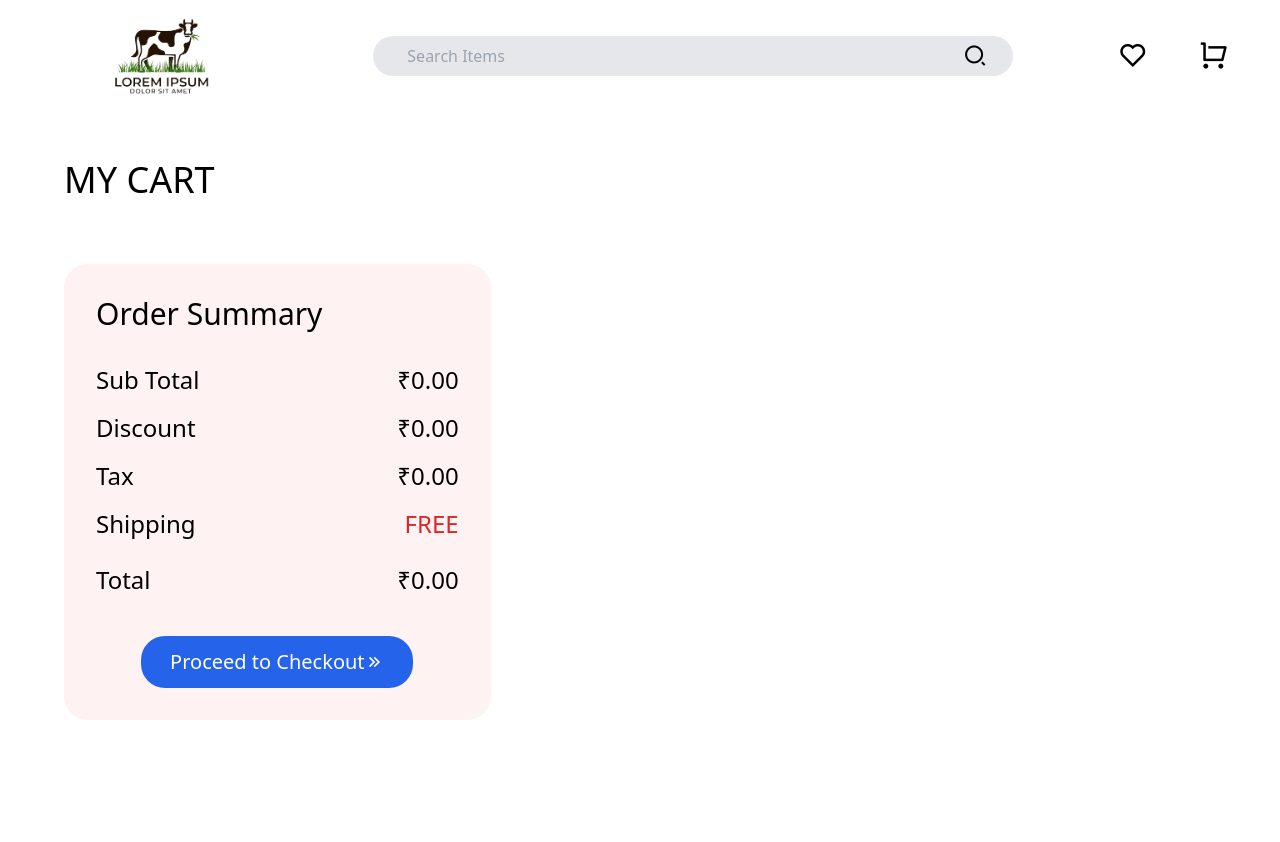
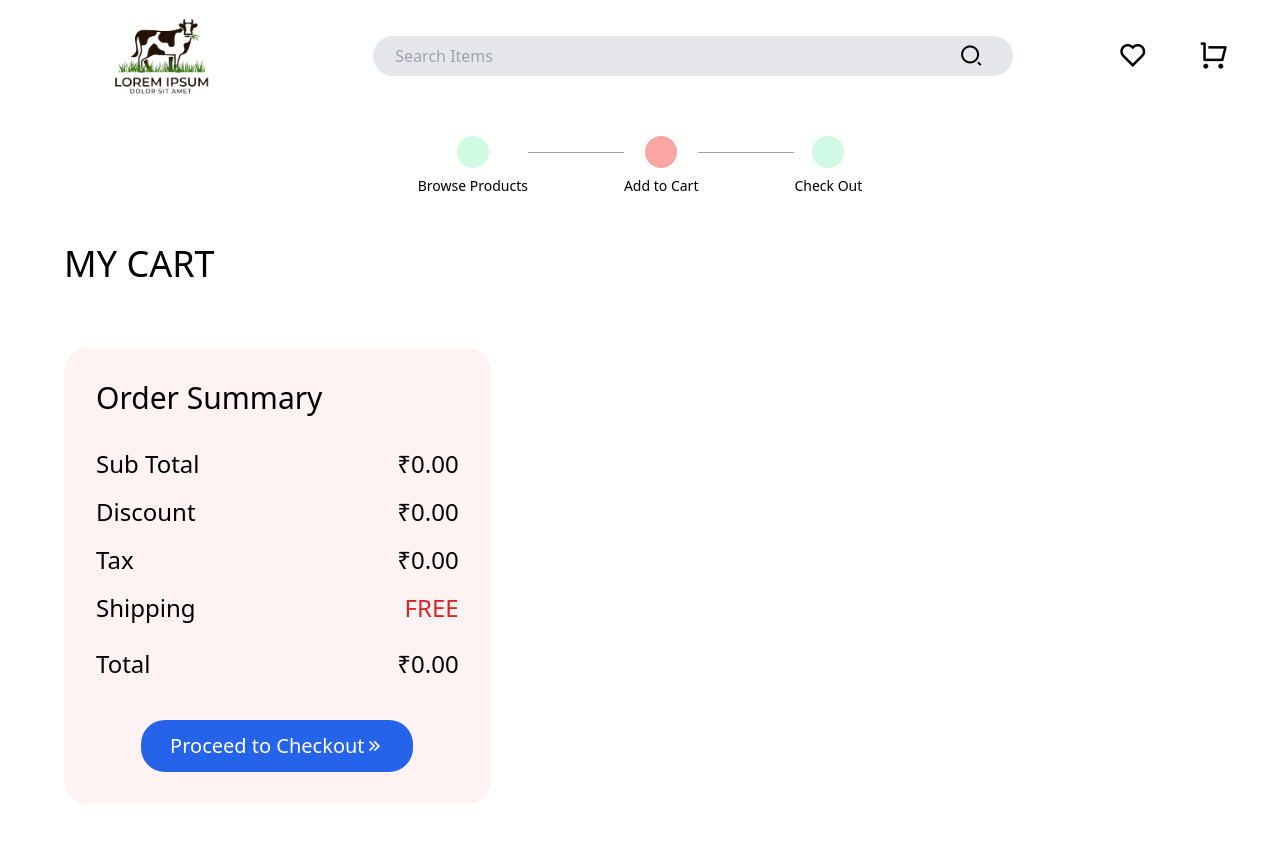
Before and after one commit to Abhinav-Upadhyay03/E-Commerce, a React (Vite) app: page /cart in a window 1280 px wide. Shown: the top 842 px of the page. Before the commit the page ends 800 px from the top, so only its background shows below. Built offline with nearby package versions, Linux system fonts and the light colour scheme; the HTML template or start-up script is replaced by a standard one.

Commit message:
banner updated

```diff
--- a/index.html
+++ b/index.html
@@ -1,15 +1,19 @@
-<!doctype html>
+<!DOCTYPE html>
 <html lang="en">
   <head>
     <meta charset="UTF-8" />
     <link rel="icon" type="image/svg+xml" href="/vite.svg" />
     <meta name="viewport" content="width=device-width, initial-scale=1.0" />
+
     <link
-    href="https://cdn.jsdelivr.net/npm/remixicon@4.2.0/fonts/remixicon.css"
-    rel="stylesheet"
-/>
-    <script src="https://cdn.tailwindcss.com"></script>
+      href="https://cdn.jsdelivr.net/npm/remixicon@4.2.0/fonts/remixicon.css"
+      rel="stylesheet"
+    />
+    <!-- <script src="https://cdn.tailwindcss.com"></script> -->
+
     <title>Vite + React + TS</title>
+    <link href="https://cdn.jsdelivr.net/npm/tailwindcss@2.2.19/dist/tailwind.min.css" rel="stylesheet">
+
   </head>
   <body>
     <div id="root"></div>
--- a/package.json
+++ b/package.json
@@ -15,14 +15,18 @@
     "react-router-dom": "^6.22.3"
   },
   "devDependencies": {
+    "@types/node": "^20.12.2",
     "@types/react": "^18.2.66",
     "@types/react-dom": "^18.2.22",
     "@typescript-eslint/eslint-plugin": "^7.2.0",
     "@typescript-eslint/parser": "^7.2.0",
     "@vitejs/plugin-react": "^4.2.1",
+    "autoprefixer": "^10.4.19",
     "eslint": "^8.57.0",
     "eslint-plugin-react-hooks": "^4.6.0",
     "eslint-plugin-react-refresh": "^0.4.6",
+    "postcss": "^8.4.38",
+    "tailwindcss": "^3.4.3",
     "typescript": "^5.2.2",
     "vite": "^5.2.0"
   }
--- a/src/App.tsx
+++ b/src/App.tsx
@@ -6,12 +6,14 @@ import Home from "./pages/Home";
 import Cart from "./pages/Cart";
 import Product from "./pages/Product";
 import ProductInfo from "./pages/ProductInfo";
+
 function App() {
   return (
     <>
 
       <Router>
         <Navbar />
+
         <Routes>
           <Route path="/" element={<Home />} />
           <Route path="/product" element={<Product />}>
--- /dev/null
+++ b/src/component/BannerCartPage.tsx
@@ -0,0 +1,24 @@
+import React from 'react'
+
+const BannerCartPage = () => {
+  return (
+    <div className="parent flex w-full justify-center  mt-6 mb-10 m-auto">
+      <div className="first">
+        <div className="circle m-auto rounded-full bg-green-100 w-8 h-8"></div>
+        <p className="text-sm m-auto mt-2 font-medium">Browse Products</p>
+      </div>
+      <div className="line mt-4 border-t w-24 border-gray-400"></div>
+      <div className="second">
+        <div className="circle m-auto rounded-full bg-red-300 w-8 h-8"></div>
+        <p className="text-sm m-auto mt-2 font-medium">Add to Cart</p>
+      </div>
+      <div className="line mt-4 border-t w-24 border-gray-400"></div>
+      <div className="third">
+        <div className="circle m-auto rounded-full bg-green-100 w-8 h-8"></div>
+        <p className="text-sm m-auto mt-2 font-medium">Check Out</p>
+      </div>
+    </div>
+  );
+}
+
+export default BannerCartPage
--- /dev/null
+++ b/src/component/BannerHomePage.tsx
@@ -0,0 +1,24 @@
+import React from 'react'
+
+const BannerHomePage = () => {
+  return (
+    <div className="parent flex w-full justify-center  mt-6 mb-10 m-auto">
+      <div className="first">
+        <div className="circle m-auto rounded-full bg-red-300 w-8 h-8"></div>
+        <p className="text-sm m-auto mt-2 font-medium">Browse Products</p>
+      </div>
+      <div className="line mt-4 border-t w-24 border-gray-400"></div>
+      <div className="second">
+        <div className="circle m-auto rounded-full bg-green-100 w-8 h-8"></div>
+        <p className="text-sm m-auto mt-2 font-medium">Add to Cart</p>
+      </div>
+      <div className="line mt-4 border-t w-24 border-gray-400"></div>
+      <div className="third">
+        <div className="circle m-auto rounded-full bg-green-100 w-8 h-8"></div>
+        <p className="text-sm m-auto mt-2 font-medium">Check Out</p>
+      </div>
+    </div>
+  );
+}
+
+export default BannerHomePage
--- a/src/component/ProductCard.tsx
+++ b/src/component/ProductCard.tsx
@@ -20,6 +20,8 @@ const ProductCard = ({ id, name, price }) => {
     setCounter(counter + 1);
     setProduct(updatedProduct);
     setLocalSto(updatedProduct);
+    showMessage(name + " added to Cart!")
+    // alert(name + " " + "Added to Cart!");
   };
 
   const handleInfoClick = () => {
@@ -60,11 +62,7 @@ const ProductCard = ({ id, name, price }) => {
         onClick={handleInfoClick}
       >
         <div className="imgDiv w-full h-full ">
-          <img
-            className="w-full h-full"
-            src="/images/wm.jpg"
-            alt=""
-          />
+          <img className="w-full h-full" src="/images/wm.jpg" alt="" />
         </div>
       </div>
       <div className="lowerDiv sm:w-11/12 w-11/12 m-auto">
@@ -87,6 +85,7 @@ const ProductCard = ({ id, name, price }) => {
           <h3 className="sm:text-lg text-xs">Add to cart</h3>
         </div>
       </div>
+
     </div>
   );
 };
--- a/src/pages/Cart.tsx
+++ b/src/pages/Cart.tsx
@@ -1,6 +1,6 @@
 import React, { useEffect, useState } from "react";
 import ProductCart from "../component/ProductCart";
-
+import BannerCartPage from "../component/BannerCartPage";
 const Cart = () => {
   const [data, setdata] = useState([]);
   const [totalPrice, setTotalPrice] = useState(0);
@@ -21,7 +21,8 @@ const Cart = () => {
 
   return (
     <>
-      <h1 className="text-4xl mt-12 ms-16">MY CART</h1>
+    <BannerCartPage/>
+      <h1 className="text-4xl mt-12 ml-16">MY CART</h1>
       <div className="parent flex">
         <div className="left">
           {data.map((value, index) => (
--- a/src/pages/Home.tsx
+++ b/src/pages/Home.tsx
@@ -1,8 +1,9 @@
 import Product from "./Product";
-
+import BannerHomePage from "../component/BannerHomePage";
 const Home = () => {
   return (
     <>
+      <BannerHomePage/>
       <Product />
     </>
   );
```
Also changed, not shown: 1 other file (tests, documents, lock files or other folders).
